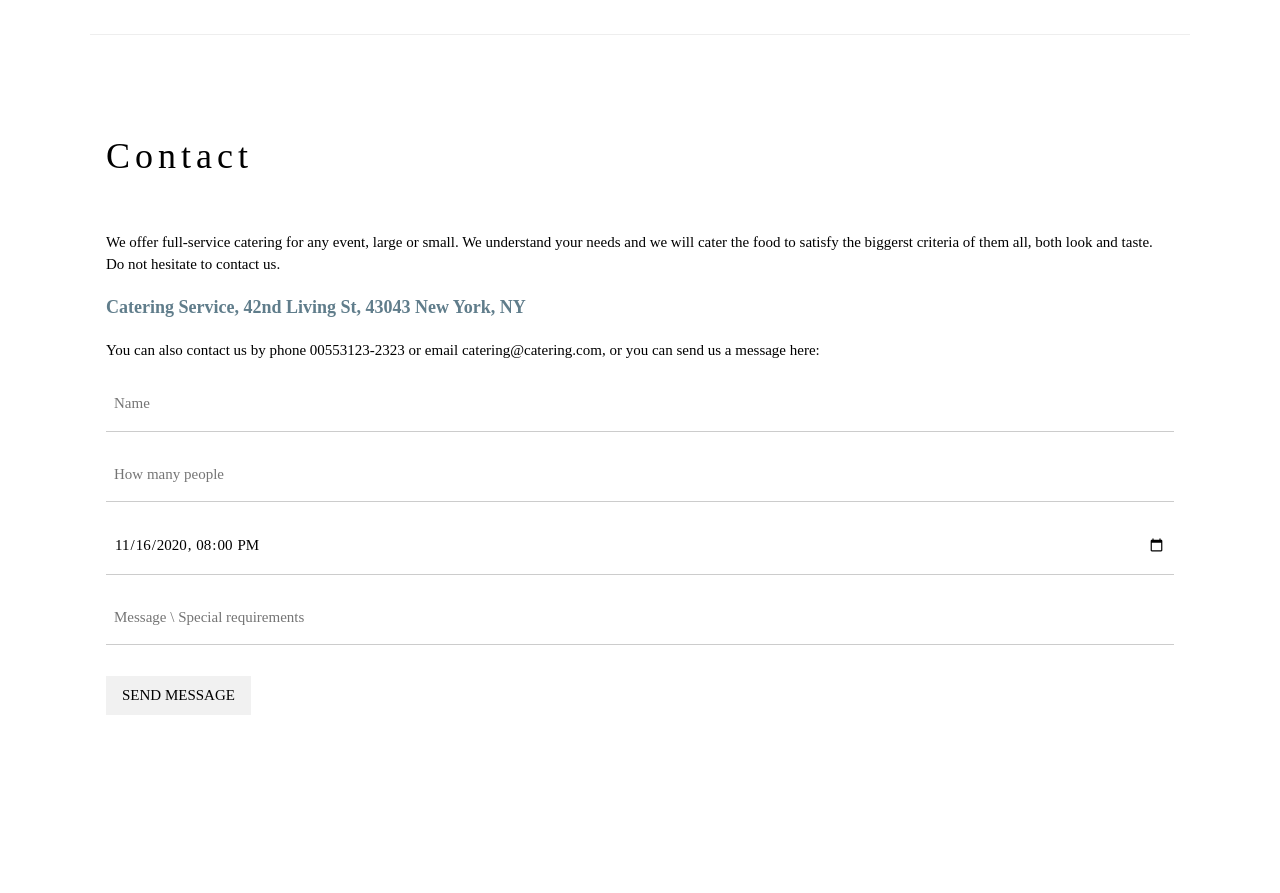
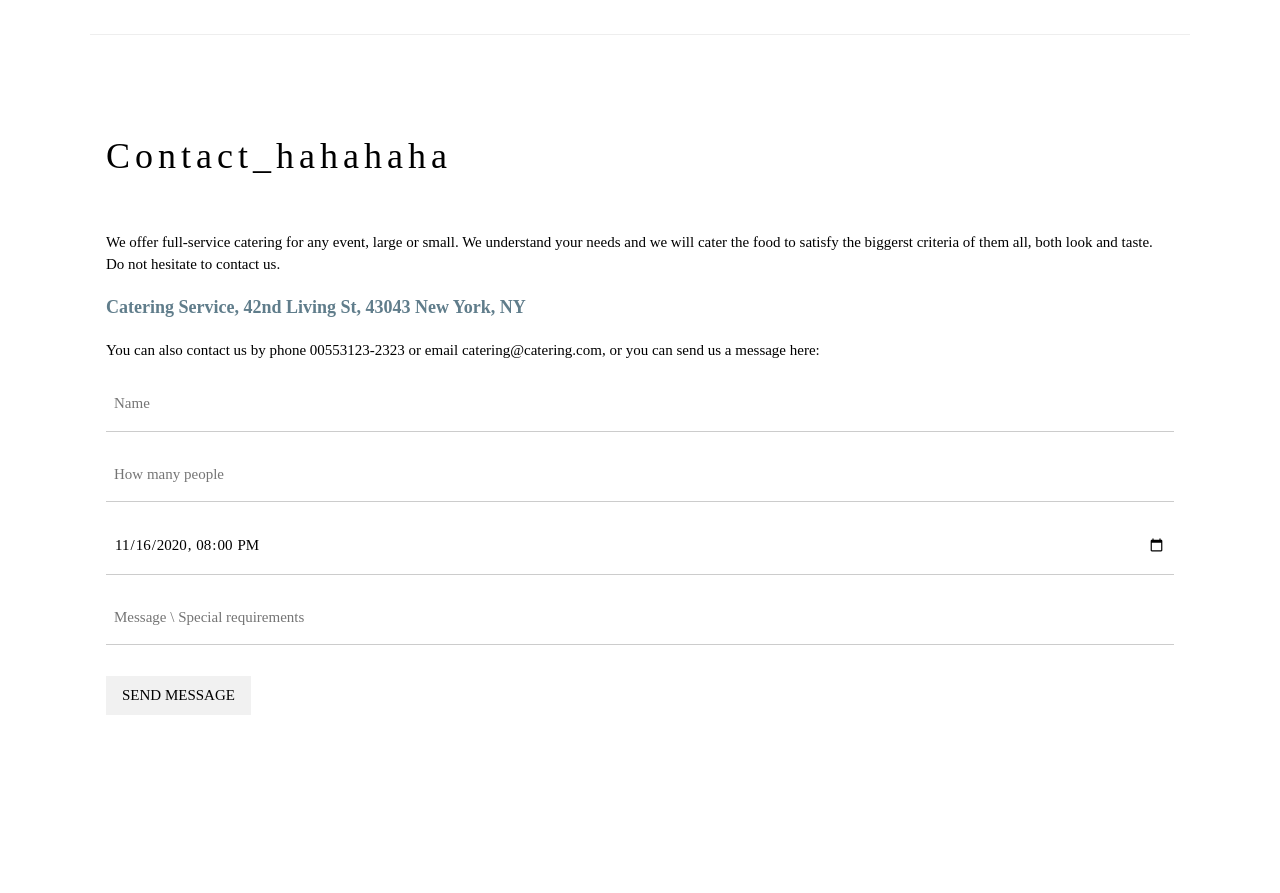
Before and after one commit to kimngn0407/CongcuvaMoitruong, a plain HTML site: page index.html in a window 1280 px wide. Shown: the part 1680-2573 px from the top of the page. Drawn offline with nearby package versions, Linux system fonts and the light colour scheme.

Commit message:
them text

```diff
--- a/index.html
+++ b/index.html
@@ -141,7 +141,7 @@ h1, h2, h3, h4, h5, h6 {
 
   <!-- Contact Section -->
   <div class="w3-container w3-padding-64" id="contact">
-    <h1>Contact</h1><br>
+    <h1>Contact_hahahaha</h1><br>
     <p>We offer full-service catering for any event, large or small. We understand your needs and we will cater the food to satisfy the biggerst criteria of them all, both look and taste. Do not hesitate to contact us.</p>
     <p class="w3-text-blue-grey w3-large"><b>Catering Service, 42nd Living St, 43043 New York, NY</b></p>
     <p>You can also contact us by phone 00553123-2323 or email catering@catering.com, or you can send us a message here:</p>
```
